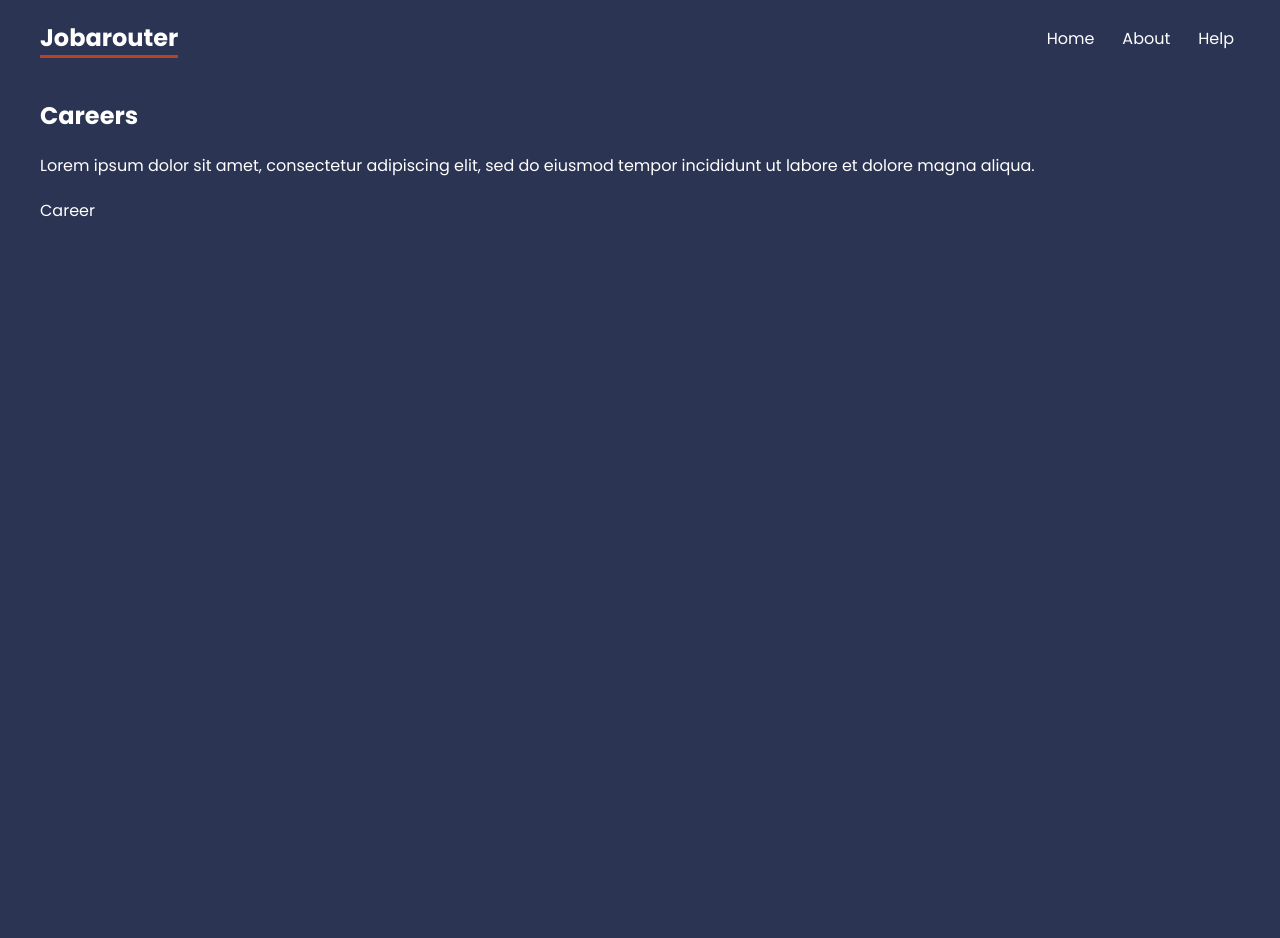
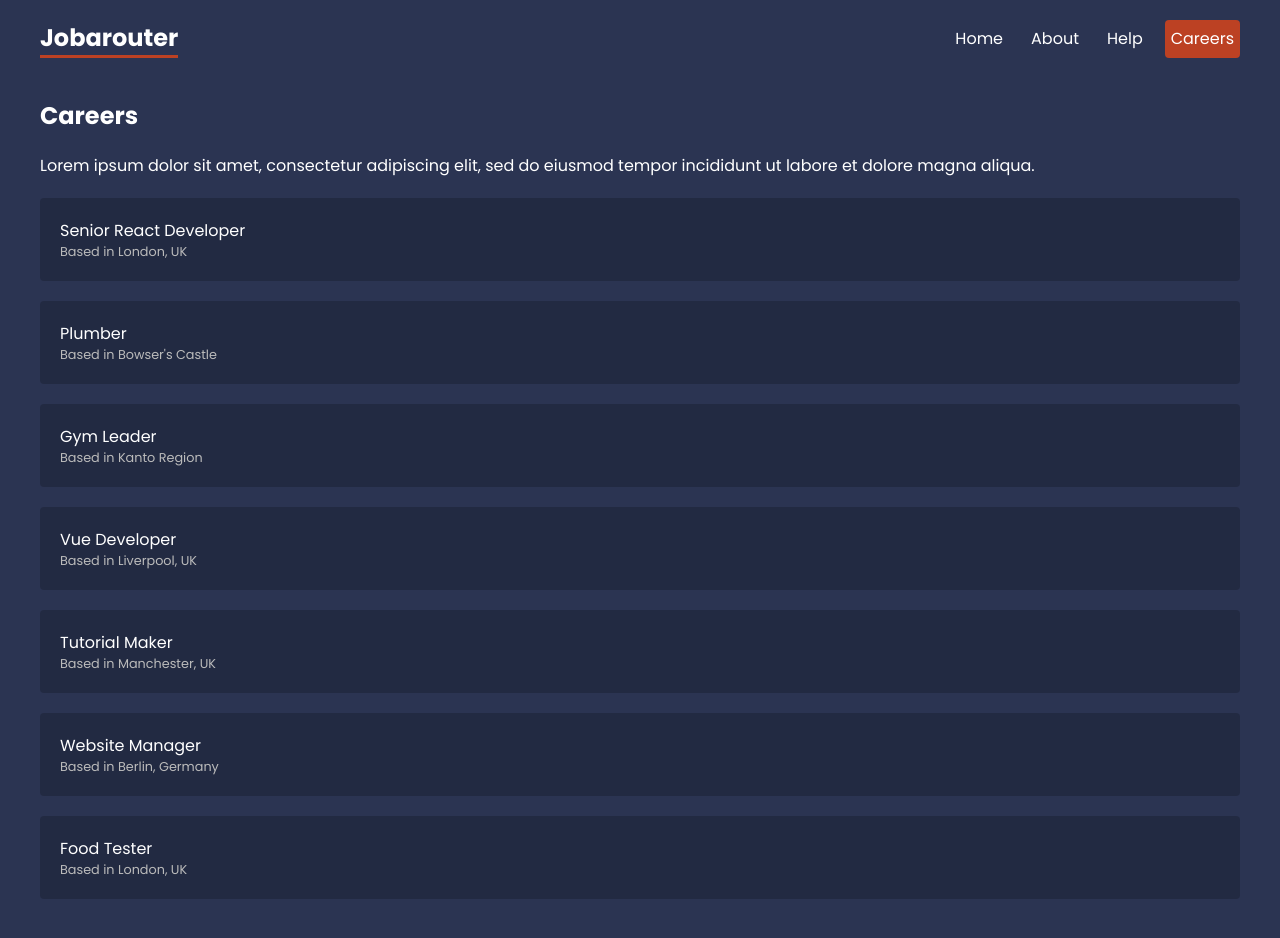
Before and after one commit to tejash023/job-router, a React (Create React App) app: page /careers in a window 1280 px wide. Shown: the top 938 px of the page. Before the commit the page ends 800 px from the top, so only its background shows below. Built offline with nearby package versions, Linux system fonts and the light colour scheme; data requests are answered from the project's data file.

Commit message:
git added career loaders

```diff
--- a/package.json
+++ b/package.json
@@ -6,6 +6,7 @@
     "@testing-library/jest-dom": "^5.16.5",
     "@testing-library/react": "^13.4.0",
     "@testing-library/user-event": "^13.5.0",
+    "json-server": "^0.17.1",
     "react": "^18.2.0",
     "react-dom": "^18.2.0",
     "react-router-dom": "^6.8.1",
--- a/src/App.js
+++ b/src/App.js
@@ -14,7 +14,7 @@ import FAQ from './pages/help/FAQ';
 import Contact from './pages/help/Contact';
 import NotFound from './pages/NotFound';
 import CareerLayout from './layouts/CareerLayout';
-import Career from './pages/Career';
+import Career, { careersLoader } from './pages/Career';
 
 const router = createBrowserRouter(
   createRoutesFromElements(
@@ -29,7 +29,11 @@ const router = createBrowserRouter(
       </Route>
 
       <Route path="careers" element={<CareerLayout />}>
-        <Route index element={<Career />} />
+        <Route
+          index
+          element={<Career />}
+          loader={careersLoader}
+        />
       </Route>
 
       <Route path='*' element={<NotFound />} />
--- a/src/index.css
+++ b/src/index.css
@@ -102,13 +102,22 @@ form label span {
 
 
 
-/* faq */
-
-
 /* careers list */
-
-
-/* careers details */
-
-
-/* breadcrumbs */
+.careers > a {
+  display: block;
+  background: rgba(0,0,0,0.2);
+  padding: 20px;
+  border-radius: 4px;
+  margin: 20px 0;
+  text-decoration: none;
+}
+.careers > a:hover p {
+  color: var(--primary);
+}
+.careers p {
+  margin: 0;
+}
+.careers > a p:last-child {
+ font-size: 0.8em;
+ color: #bbb;
+}
--- a/src/layouts/RootLayout.js
+++ b/src/layouts/RootLayout.js
@@ -9,6 +9,7 @@ export default function RootLayout() {
           <NavLink to="/">Home</NavLink>
           <NavLink to="about">About</NavLink>
           <NavLink to="help">Help</NavLink>
+          <NavLink to="careers">Careers</NavLink>
         </nav>
       </header>
       <main>
--- a/src/pages/Career.js
+++ b/src/pages/Career.js
@@ -1,7 +1,24 @@
-import React from 'react'
+import { useLoaderData, Link } from "react-router-dom";
+
 
 export default function Career() {
+  const careers = useLoaderData();
+
   return (
-    <div>Career</div>
+    <div className='careers'>
+      {careers.map(career => (
+        <Link to="/" key={career.id}>
+          <p>{career.title}</p>
+          <p>Based in {career.location}</p>
+        </Link>
+      ))}
+    </div>
   )
 }
+
+
+//loader function
+export const careersLoader = async () => {
+  const res = await fetch('http://localhost:4000/careers')
+  return res.json();
+}
```
Also changed, not shown: 1 other file (tests, documents, lock files or other folders).
